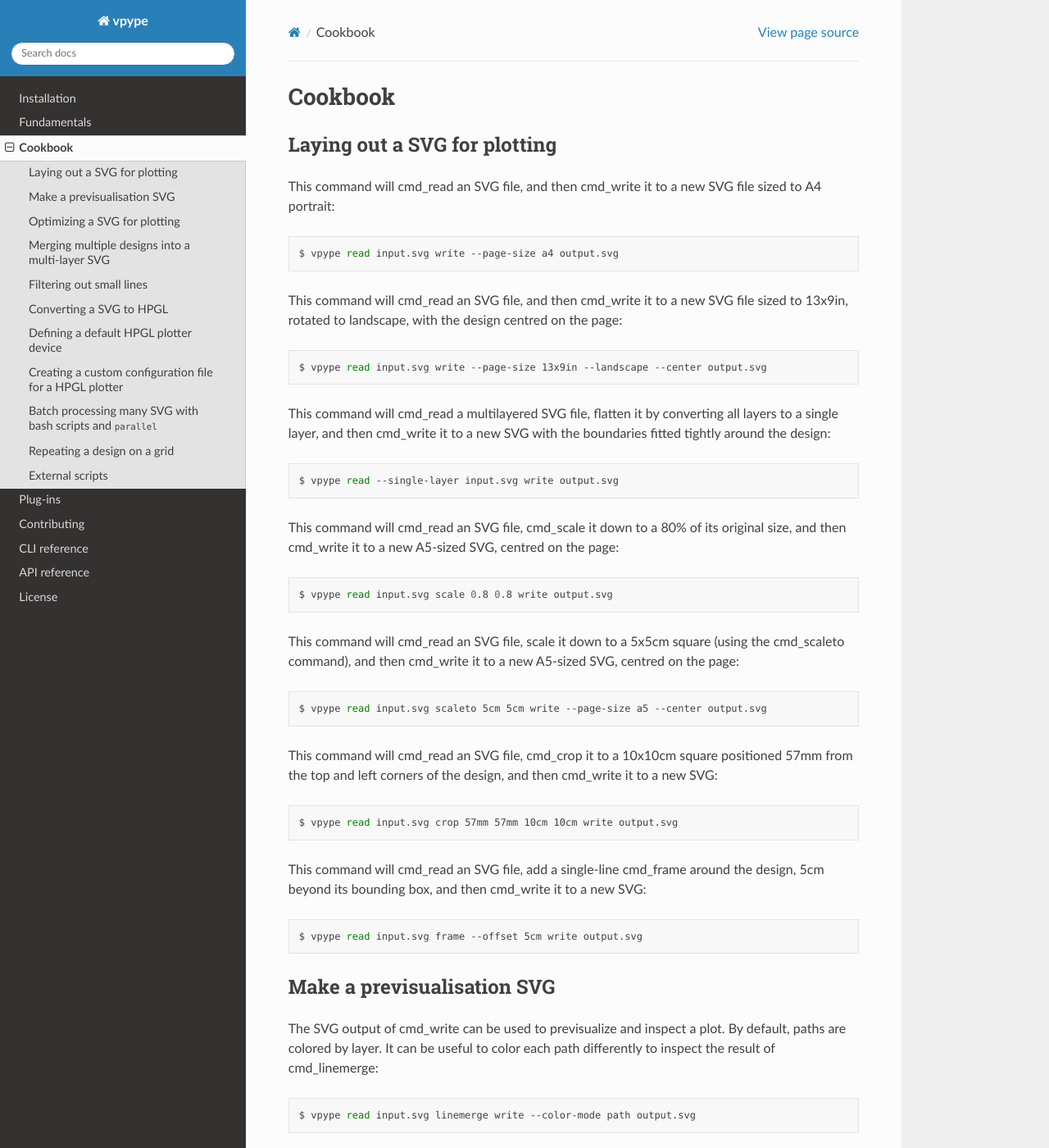
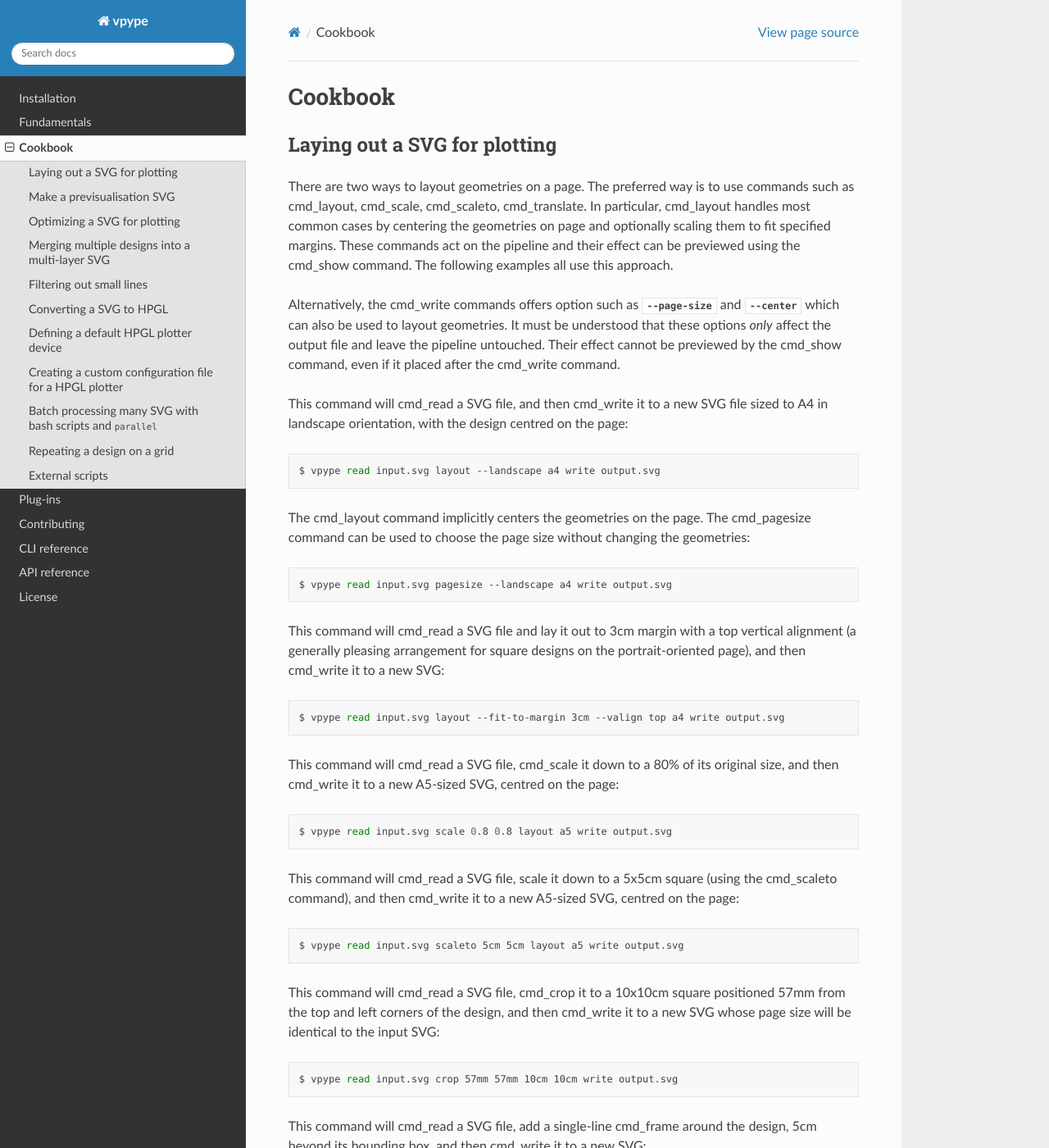
Before and after one commit to abey79/vpype, a Sphinx documentation site: the page built from docs/cookbook.rst, in a window 1280 px wide and 1400 px high. Shown: the whole window at 82% size. Built offline with Sphinx 7.4.7 and the Read the Docs theme 2.0.0, drawn with Linux system fonts in a browser that asks for light colours; some of the changed text lies outside the part shown.

Commit message:
- added test for all commands (one line, one degenerate line) - added test for layout --landscape - added docstring for layout - fixed scaleto for degenerate cases - updated changelog & readme - updated doc - doc: added a workaround to recommonmark to avoid spurious warnings

```diff
--- a/docs/conf.py
+++ b/docs/conf.py
@@ -15,6 +15,8 @@
 # sys.path.insert(0, os.path.abspath('.'))
 
 # -- Project information -----------------------------------------------------
+# noinspection PyPackageRequirements
+from recommonmark.parser import CommonMarkParser
 
 project = "vpype"
 # noinspection PyShadowingBuiltins
@@ -33,7 +35,7 @@ extensions = [
     "sphinx.ext.napoleon",
     "sphinx_click.ext",
     "sphinx_autodoc_typehints",
-    "recommonmark",
+    # "recommonmark", # NOTE: see workaround below
     # "alabaster",
     # 'autoapi.extension',
 ]
@@ -86,6 +88,7 @@ intersphinx_mapping = {
 
 napoleon_include_init_with_doc = True
 
+
 # noinspection PyUnusedLocal
 def autodoc_skip_member(app, what, name, obj, skip, options):
     exclusions = (
@@ -108,5 +111,18 @@ def autodoc_skip_member(app, what, name, obj, skip, options):
     return skip or exclude
 
 
+# RECOMMONMARK WORKAROUND
+# see https://github.com/readthedocs/recommonmark/issues/177
+
+
+class CustomCommonMarkParser(CommonMarkParser):
+    def visit_document(self, node):
+        pass
+
+
 def setup(app):
     app.connect("autodoc-skip-member", autodoc_skip_member)
+
+    # recommonmark workaround
+    app.add_source_suffix(".md", "markdown")
+    app.add_source_parser(CustomCommonMarkParser)
--- a/docs/cookbook.rst
+++ b/docs/cookbook.rst
@@ -11,31 +11,41 @@ Cookbook
 Laying out a SVG for plotting
 =============================
 
-This command will :ref:`cmd_read` an SVG file, and then :ref:`cmd_write` it to a new SVG file sized to A4 portrait::
+There are two ways to layout geometries on a page. The preferred way is to use commands such as :ref:`cmd_layout`, :ref:`cmd_scale`, :ref:`cmd_scaleto`, :ref:`cmd_translate`. In particular, :ref:`cmd_layout` handles most common cases
+by centering the geometries on page and optionally scaling them to fit specified margins. These commands act on the pipeline and their effect can be previewed using the :ref:`cmd_show` command. The following examples all use this approach.
 
-  $ vpype read input.svg write --page-size a4 output.svg
+Alternatively, the :ref:`cmd_write` commands offers option such as :option:`--page-size <write --page-size>` and
+:option:`--center <write --center>` which can also be used to layout geometries. It must be understood that these
+options *only* affect the output file and leave the pipeline untouched. Their effect cannot be previewed by the
+:ref:`cmd_show` command, even if it placed after the :ref:`cmd_write` command.
 
-This command will :ref:`cmd_read` an SVG file, and then :ref:`cmd_write` it to a new SVG file sized to 13x9in, rotated to landscape, with the design centred on the page::
 
-  $ vpype read input.svg write --page-size 13x9in --landscape --center output.svg
+This command will :ref:`cmd_read` a SVG file, and then :ref:`cmd_write` it to a new SVG file sized to A4 in landscape orientation, with the design centred on the page::
 
-This command will :ref:`cmd_read` a multilayered SVG file, flatten it by converting all layers to a single layer, and then :ref:`cmd_write` it to a new SVG with the boundaries fitted tightly around the design::
+  $ vpype read input.svg layout --landscape a4 write output.svg
 
-  $ vpype read --single-layer input.svg write output.svg
+The :ref:`cmd_layout` command implicitly centers the geometries on the page. The :ref:`cmd_pagesize` command can be used
+to choose the page size without changing the geometries::
 
-This command will :ref:`cmd_read` an SVG file, :ref:`cmd_scale` it down to a 80% of its original size, and then :ref:`cmd_write` it to a new A5-sized SVG, centred on the page::
+  $ vpype read input.svg pagesize --landscape a4 write output.svg
 
-  $ vpype read input.svg scale 0.8 0.8 write output.svg
+This command will :ref:`cmd_read` a SVG file and lay it out to 3cm margin with a top vertical alignment (a generally pleasing arrangement for square designs on the portrait-oriented page), and then :ref:`cmd_write` it to a new SVG::
 
-This command will :ref:`cmd_read` an SVG file, scale it down to a 5x5cm square (using the :ref:`cmd_scaleto` command), and then :ref:`cmd_write` it to a new A5-sized SVG, centred on the page::
+  $ vpype read input.svg layout --fit-to-margin 3cm --valign top a4 write output.svg
 
-  $ vpype read input.svg scaleto 5cm 5cm write --page-size a5 --center output.svg
+This command will :ref:`cmd_read` a SVG file, :ref:`cmd_scale` it down to a 80% of its original size, and then :ref:`cmd_write` it to a new A5-sized SVG, centred on the page::
 
-This command will :ref:`cmd_read` an SVG file, :ref:`cmd_crop` it to a 10x10cm square positioned 57mm from the top and left corners of the design, and then :ref:`cmd_write` it to a new SVG::
+  $ vpype read input.svg scale 0.8 0.8 layout a5 write output.svg
+
+This command will :ref:`cmd_read` a SVG file, scale it down to a 5x5cm square (using the :ref:`cmd_scaleto` command), and then :ref:`cmd_write` it to a new A5-sized SVG, centred on the page::
+
+  $ vpype read input.svg scaleto 5cm 5cm layout a5 write output.svg
+
+This command will :ref:`cmd_read` a SVG file, :ref:`cmd_crop` it to a 10x10cm square positioned 57mm from the top and left corners of the design, and then :ref:`cmd_write` it to a new SVG whose page size will be identical to the input SVG::
 
   $ vpype read input.svg crop 57mm 57mm 10cm 10cm write output.svg
 
-This command will :ref:`cmd_read` an SVG file, add a single-line :ref:`cmd_frame` around the design, 5cm beyond its bounding box, and then :ref:`cmd_write` it to a new SVG::
+This command will :ref:`cmd_read` a SVG file, add a single-line :ref:`cmd_frame` around the design, 5cm beyond its bounding box, and then :ref:`cmd_write` it to a new SVG::
 
   $ vpype read input.svg frame --offset 5cm write output.svg
 
@@ -57,7 +67,7 @@ Note that :option:`write --pen-up` should only be used for previsualization purp
 Optimizing a SVG for plotting
 =============================
 
-This command will :ref:`cmd_read` an SVG file, merge any lines whose endings are less than 0.5mm from each other with :ref:`cmd_linemerge`, and then :ref:`cmd_write` a new SVG file::
+This command will :ref:`cmd_read` a SVG file, merge any lines whose endings are less than 0.5mm from each other with :ref:`cmd_linemerge`, and then :ref:`cmd_write` a new SVG file::
 
   $ vpype read input.svg linemerge --tolerance 0.5mm write output.svg
 
@@ -65,19 +75,19 @@ In some cases such as densely connected meshes (e.g. a grid where made of touchi
 
   $ vpype read input.svg splitall linemerge --tolerance 0.5mm write output.svg
 
-This command will :ref:`cmd_read` an SVG file, simplify its geometry by reducing the number of segments in a line until they're a maximum of 0.1mm from each other using :ref:`cmd_linesimplify`, and then :ref:`cmd_write` a new SVG file::
+This command will :ref:`cmd_read` a SVG file, simplify its geometry by reducing the number of segments in a line until they're a maximum of 0.1mm from each other using :ref:`cmd_linesimplify`, and then :ref:`cmd_write` a new SVG file::
 
   $ vpype read input.svg linesimplify --tolerance 0.1mm write output.svg
 
-This command will :ref:`cmd_read` an SVG file, randomise the seam location for paths whose beginning and end points are a maximum of 0.03mm from each other with :ref:`cmd_reloop`, and then :ref:`cmd_write` a new SVG file::
+This command will :ref:`cmd_read` a SVG file, randomise the seam location for paths whose beginning and end points are a maximum of 0.03mm from each other with :ref:`cmd_reloop`, and then :ref:`cmd_write` a new SVG file::
 
   $ vpype read input.svg reloop --tolerance 0.03mm write output.svg
 
-This command will :ref:`cmd_read` an SVG file, extend each line with a mirrored copy of itself three times using :ref:`cmd_multipass`, and then :ref:`cmd_write` a new SVG file. This is useful for pens that need a few passes to get a good result::
+This command will :ref:`cmd_read` a SVG file, extend each line with a mirrored copy of itself three times using :ref:`cmd_multipass`, and then :ref:`cmd_write` a new SVG file. This is useful for pens that need a few passes to get a good result::
 
   $ vpype read input.svg multipass --count 3 write output.svg
 
-This command will :ref:`cmd_read` an SVG file, use :ref:`cmd_linesort` to sort the lines to minimise pen-up travel distance, and then :ref:`cmd_write` a new SVG file::
+This command will :ref:`cmd_read` a SVG file, use :ref:`cmd_linesort` to sort the lines to minimise pen-up travel distance, and then :ref:`cmd_write` a new SVG file::
 
   $ vpype read input.svg linesort write output.svg
 
@@ -125,7 +135,7 @@ to the :ref:`cmd_write` command::
 
   $ vpype read input.svg write --device hp7475a output.hpgl
 
-The plotter paper size will be inferred from the current page size (which is set by the input SVG in this case).
+The plotter paper size will be inferred from the current page size (as set by the input SVG or using either the :ref:`cmd_pagesize` or :ref:`cmd_layout` commands).
 The plotter type/paper format combination must exist in the built-in or user-provided configuration file. See
 :ref:`faq_custom_hpgl_config` for information on how to create one. If a matching plotter paper size cannot be found,
 an error will be generated. In this case, the paper size must manually specified with the :option:`--page-size <write --page-size>` option::
@@ -138,7 +148,7 @@ for SVG output, the :option:`--center <write --center>` is often use to center t
 It is typically useful to optimize the input SVG during the conversion. The following example is typical of real-world
 use::
 
-  $ vpype read input.svg linesimplify reloop linemerge linesort write --device hp7475a --page-size a4 output.hpgl
+  $ vpype read input.svg linesimplify reloop linemerge linesort layout a4 write --device hp7475a output.hpgl
 
 
 Defining a default HPGL plotter device
--- a/docs/reference.rst
+++ b/docs/reference.rst
@@ -46,6 +46,10 @@ CLI reference
 .. _cmd_grid:
 .. click:: vpype_cli:GridBlockProcessor
    :prog: grid
+
+.. _cmd_layout:
+.. click:: vpype_cli:layout
+   :prog: layout
 
 .. _cmd_lcopy:
 .. click:: vpype_cli:lcopy
```
Also changed, not shown: CHANGELOG.md (+11 -0 lines), README.md (+2 -0 lines), 4 other files.
